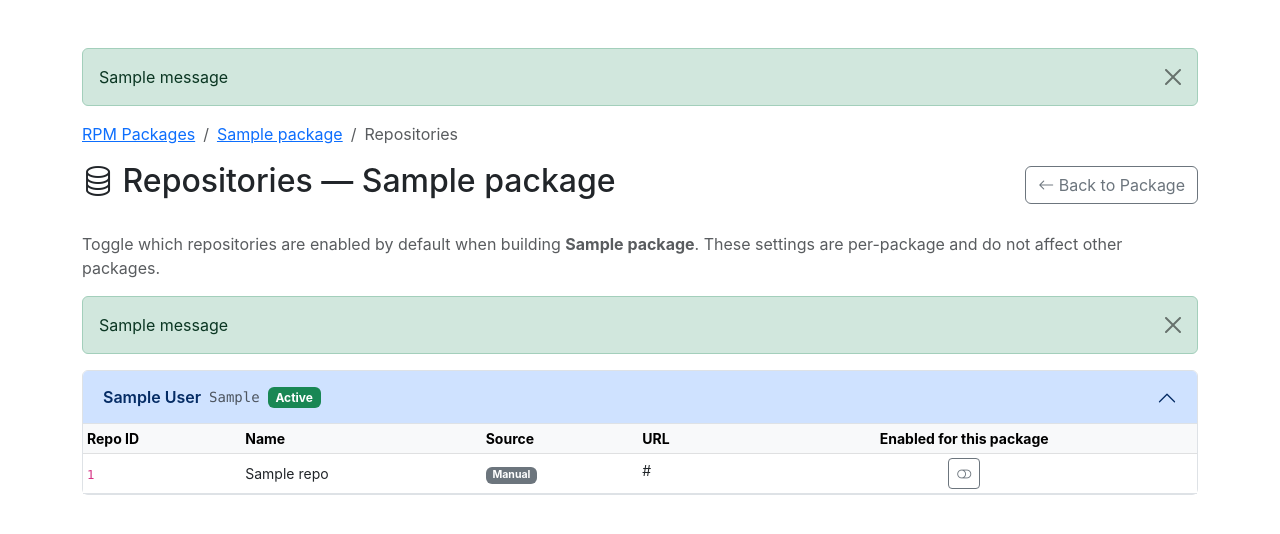
After one commit to MrMEEE/flat-manager-django, a Django app: template templates/rpm/package_repositories.html in a window 1280 px wide. The commit adds this page. Shown: the top 534 px of the page. Run offline with Django 5.2, Linux system fonts and the light colour scheme; the template is opened without the code that fills it: most values are stand-ins (such as "Sample title", 1, 10 or a date in 2020); one stand-in notice (Sample message) is shown.

Commit message:
Per-package repository configuration
- RpmPackage.default_repos M2M (migration 0009): per-package repo defaults,
  independent of other packages and the global repo.enabled flag
- RpmPackageRepositoriesView: per-package repo config page showing only
  distributions assigned to that package
- RpmPackageRepositoryToggleView: AJAX toggle adding/removing repos from
  package.default_repos
- RpmPackageBuildView: uses package.default_repos filtered by dist instead of
  global dist.repositories.filter(enabled=True)
- package_detail.html: Repositories button links to per-package repos page
- templates/rpm/package_repositories.html: new template

```diff
--- a/apps/rpm/models.py
+++ b/apps/rpm/models.py
@@ -73,6 +73,12 @@ class RpmPackage(models.Model):
         blank=True,
         related_name='packages',
         help_text="Distributions to build for",
+    )
+    default_repos = models.ManyToManyField(
+        'RpmRepository',
+        blank=True,
+        related_name='default_for_packages',
+        help_text="Repositories pre-selected by default when building this package",
     )
     status = models.CharField(max_length=20, choices=STATUS_CHOICES, default='idle')
     created_by = models.ForeignKey(
--- a/apps/rpm/urls.py
+++ b/apps/rpm/urls.py
@@ -11,6 +11,8 @@ urlpatterns = [
     path('rpms/<int:pk>/edit/', views.RpmPackageUpdateView.as_view(), name='package_edit'),
     path('rpms/<int:pk>/delete/', views.RpmPackageDeleteView.as_view(), name='package_delete'),
     path('rpms/<int:pk>/build/', views.RpmPackageBuildView.as_view(), name='package_build'),
+    path('rpms/<int:pk>/repositories/', views.RpmPackageRepositoriesView.as_view(), name='package_repositories'),
+    path('rpms/<int:pk>/repositories/<int:repo_pk>/toggle/', views.RpmPackageRepositoryToggleView.as_view(), name='package_repository_toggle'),
     path('rpms/<int:pk>/check-upstream/', views.RpmPackageCheckUpstreamView.as_view(), name='package_check_upstream'),
     path('rpms/<int:pk>/check-available/', views.RpmPackageCheckAvailableView.as_view(), name='package_check_available'),
 
--- a/templates/rpm/package_detail.html
+++ b/templates/rpm/package_detail.html
@@ -25,7 +25,7 @@
                 <i class="bi bi-hammer"></i> Build Now
             </button>
         </form>
-        <a href="{% url 'rpm:distribution_list' %}" class="btn btn-outline-info">
+        <a href="{% url 'rpm:package_repositories' package.pk %}" class="btn btn-outline-info">
             <i class="bi bi-database"></i> Repositories
         </a>
         <a href="{% url 'rpm:package_edit' package.pk %}" class="btn btn-outline-secondary">
--- /dev/null
+++ b/templates/rpm/package_repositories.html
@@ -0,0 +1,170 @@
+{% extends 'base.html' %}
+
+{% block title %}Repositories — {{ package.name }} - Flat Manager{% endblock %}
+
+{% block content %}
+<nav aria-label="breadcrumb">
+    <ol class="breadcrumb">
+        <li class="breadcrumb-item"><a href="{% url 'rpm:package_list' %}">RPM Packages</a></li>
+        <li class="breadcrumb-item"><a href="{% url 'rpm:package_detail' package.pk %}">{{ package.name }}</a></li>
+        <li class="breadcrumb-item active">Repositories</li>
+    </ol>
+</nav>
+
+<div class="d-flex justify-content-between align-items-center mb-4">
+    <h2><i class="bi bi-database"></i> Repositories — {{ package.name }}</h2>
+    <a href="{% url 'rpm:package_detail' package.pk %}" class="btn btn-outline-secondary">
+        <i class="bi bi-arrow-left"></i> Back to Package
+    </a>
+</div>
+
+<p class="text-muted">
+    Toggle which repositories are enabled by default when building <strong>{{ package.name }}</strong>.
+    These settings are per-package and do not affect other packages.
+</p>
+
+{% if messages %}
+    {% for message in messages %}
+    <div class="alert alert-{{ message.tags }} alert-dismissible fade show">
+        {{ message }}
+        <button type="button" class="btn-close" data-bs-dismiss="alert"></button>
+    </div>
+    {% endfor %}
+{% endif %}
+
+{% if dist_repos %}
+<div class="accordion" id="reposAccordion">
+    {% for item in dist_repos %}
+    {% with dist=item.dist repos=item.repos %}
+    <div class="accordion-item">
+        <h2 class="accordion-header">
+            <button class="accordion-button {% if not forloop.first %}collapsed{% endif %}" type="button"
+                    data-bs-toggle="collapse"
+                    data-bs-target="#dist-{{ dist.pk }}"
+                    aria-expanded="{% if forloop.first %}true{% else %}false{% endif %}">
+                <span class="fw-semibold me-2">{{ dist.display_name }}</span>
+                <code class="text-muted me-2 small">{{ dist.mock_config }}</code>
+                <span class="badge bg-success me-2">Active</span>
+            </button>
+        </h2>
+        <div id="dist-{{ dist.pk }}"
+             class="accordion-collapse collapse {% if forloop.first %}show{% endif %}">
+            <div class="accordion-body p-0">
+                {% if repos %}
+                <div class="table-responsive">
+                    <table class="table table-sm table-hover mb-0 align-middle small">
+                        <thead class="table-light">
+                            <tr>
+                                <th>Repo ID</th>
+                                <th>Name</th>
+                                <th>Source</th>
+                                <th>URL</th>
+                                <th class="text-center">Enabled for this package</th>
+                            </tr>
+                        </thead>
+                        <tbody>
+                            {% for repo in repos %}
+                            {% with is_enabled=repo.pk|stringformat:"s" %}
+                            <tr id="pkg-repo-row-{{ repo.pk }}"
+                                class="{% if repo.pk not in default_repo_pks %}text-muted{% endif %}">
+                                <td><code>{{ repo.repo_id }}</code></td>
+                                <td>{{ repo.name }}</td>
+                                <td>
+                                    {% if repo.source == 'subscription' %}
+                                    <span class="badge bg-danger">RHSM</span>
+                                    {% elif repo.source == 'epel' %}
+                                    <span class="badge bg-info text-dark">EPEL</span>
+                                    {% else %}
+                                    <span class="badge bg-secondary">Manual</span>
+                                    {% endif %}
+                                </td>
+                                <td>
+                                    {% if repo.baseurl %}
+                                    <span class="text-truncate d-inline-block" style="max-width:20rem"
+                                          title="{{ repo.baseurl }}">{{ repo.baseurl }}</span>
+                                    {% elif repo.metalink %}
+                                    <span class="text-muted fst-italic">metalink</span>
+                                    {% elif repo.mirrorlist %}
+                                    <span class="text-muted fst-italic">mirrorlist</span>
+                                    {% else %}
+                                    <span class="text-muted fst-italic">subscription</span>
+                                    {% endif %}
+                                </td>
+                                <td class="text-center">
+                                    <button type="button"
+                                            class="btn btn-sm pkg-repo-toggle-btn
+                                                   {% if repo.pk in default_repo_pks %}btn-success{% else %}btn-outline-secondary{% endif %}"
+                                            data-url="{% url 'rpm:package_repository_toggle' package.pk repo.pk %}"
+                                            data-repo-pk="{{ repo.pk }}"
+                                            title="Toggle for {{ package.name }} only">
+                                        {% if repo.pk in default_repo_pks %}
+                                        <i class="bi bi-toggle-on"></i>
+                                        {% else %}
+                                        <i class="bi bi-toggle-off"></i>
+                                        {% endif %}
+                                    </button>
+                                </td>
+                            </tr>
+                            {% endwith %}
+                            {% endfor %}
+                        </tbody>
+                    </table>
+                </div>
+                {% else %}
+                <div class="text-center text-muted py-3">
+                    <i class="bi bi-database-slash"></i>
+                    No repositories found for this distribution —
+                    <a href="{% url 'rpm:distribution_list' %}">sync repos</a> first.
+                </div>
+                {% endif %}
+            </div>
+        </div>
+    </div>
+    {% endwith %}
+    {% endfor %}
+</div>
+{% else %}
+<div class="text-center py-5 text-muted card">
+    <div class="card-body">
+        <i class="bi bi-database-slash" style="font-size:3rem"></i>
+        <p class="mt-3">No active distributions assigned to this package.</p>
+        <a href="{% url 'rpm:package_edit' package.pk %}" class="btn btn-outline-primary mt-2">
+            <i class="bi bi-pencil"></i> Edit package
+        </a>
+    </div>
+</div>
+{% endif %}
+
+<script>
+document.querySelectorAll('.pkg-repo-toggle-btn').forEach(function(btn) {
+    btn.addEventListener('click', function() {
+        var url = btn.dataset.url;
+        var repoPk = btn.dataset.repoPk;
+        fetch(url, {
+            method: 'POST',
+            headers: {
+                'X-CSRFToken': '{{ csrf_token }}',
+                'Content-Type': 'application/json',
+            },
+        })
+        .then(function(r) { return r.json(); })
+        .then(function(data) {
+            if (!data.ok) { return; }
+            var row = document.getElementById('pkg-repo-row-' + repoPk);
+            if (data.enabled) {
+                btn.classList.remove('btn-outline-secondary');
+                btn.classList.add('btn-success');
+                btn.innerHTML = '<i class="bi bi-toggle-on"></i>';
+                row.classList.remove('text-muted');
+            } else {
+                btn.classList.remove('btn-success');
+                btn.classList.add('btn-outline-secondary');
+                btn.innerHTML = '<i class="bi bi-toggle-off"></i>';
+                row.classList.add('text-muted');
+            }
+        })
+        .catch(function(err) { console.error('Repo toggle error:', err); });
+    });
+});
+</script>
+{% endblock %}
```
Also changed, not shown: apps/rpm/views.py (+48 -1 lines), apps/rpm/migrations/0009_rpmpackage_default_repos.py (added).
